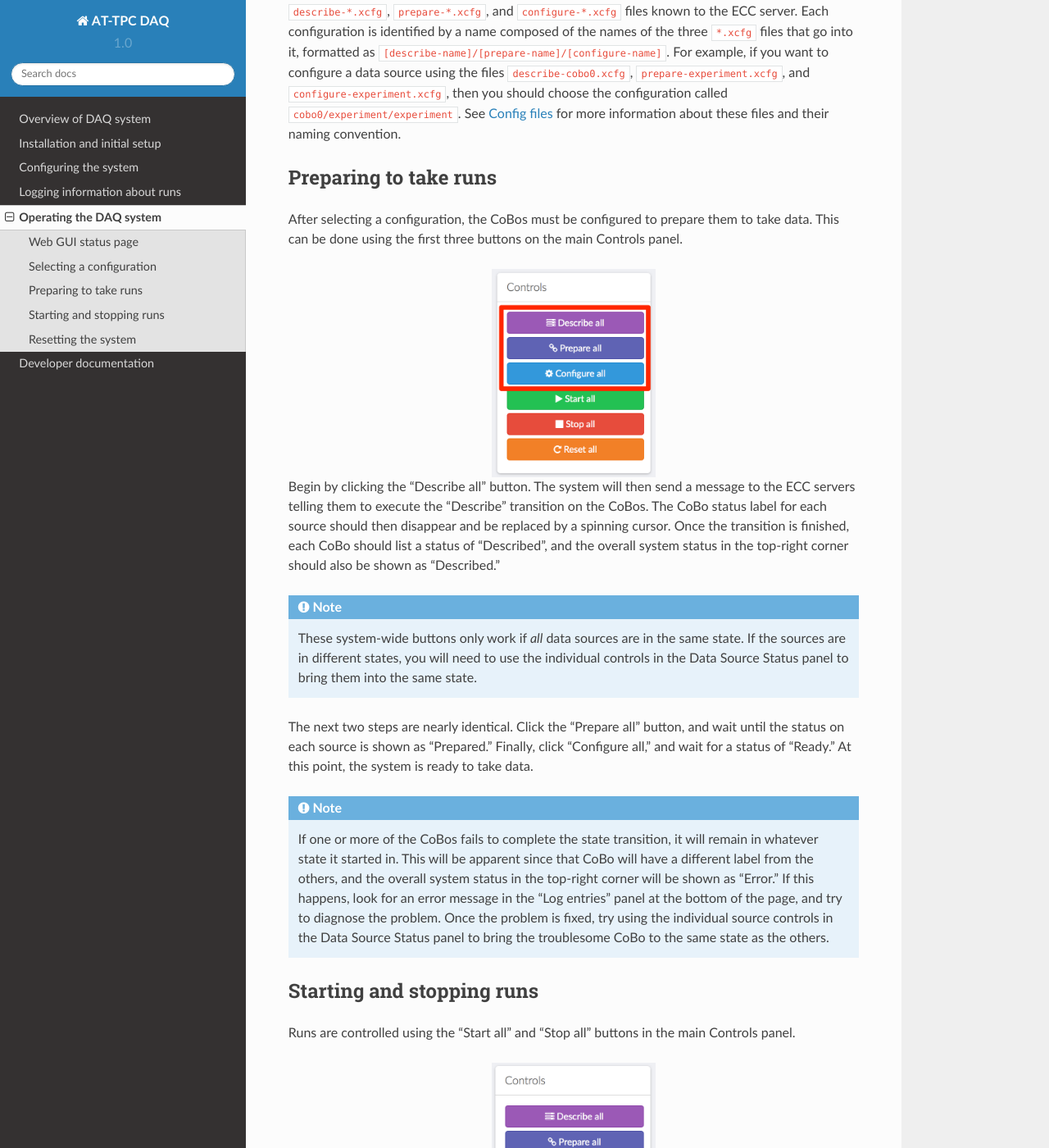
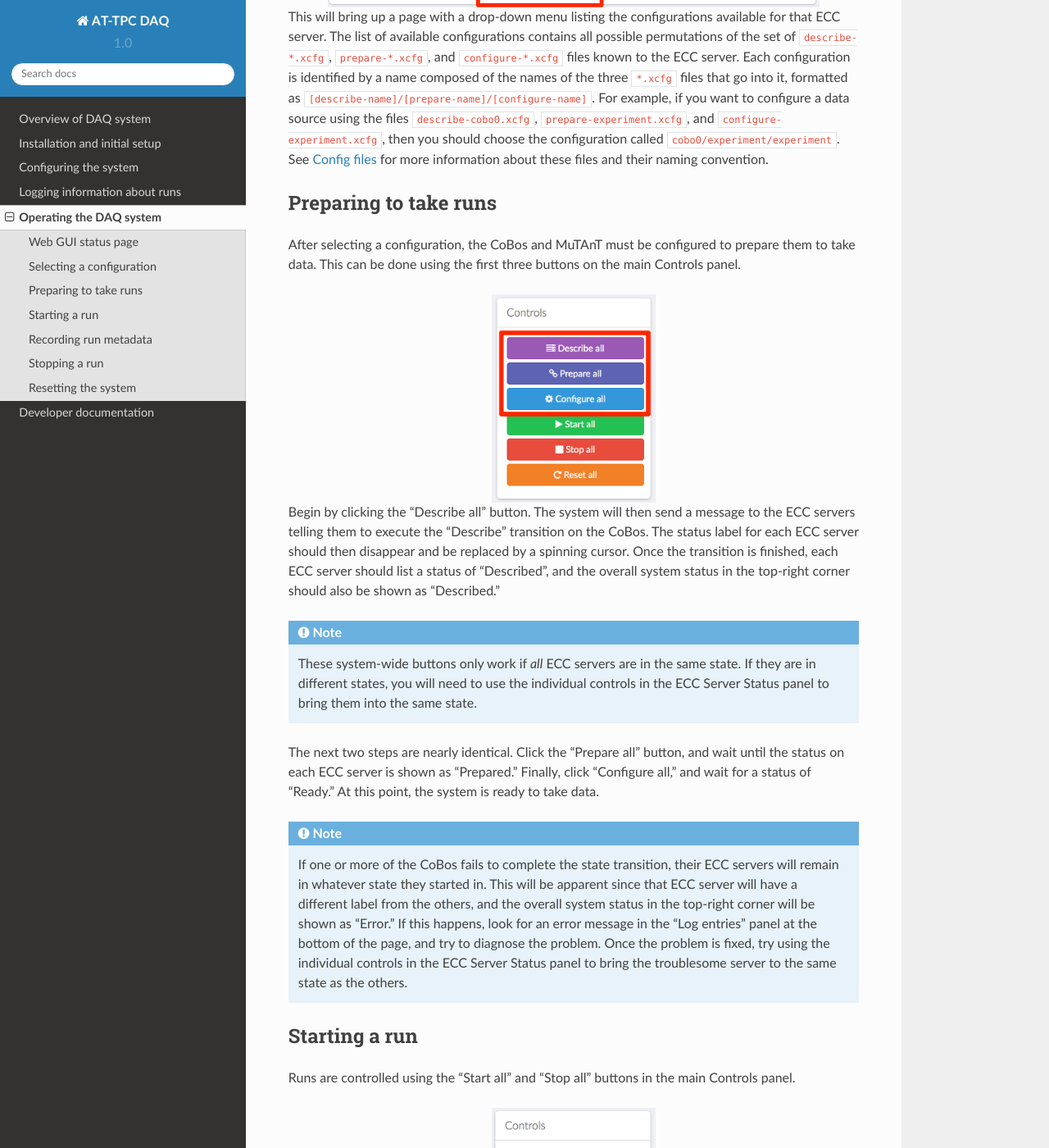
Before and after one commit to ATTPC/attpc-daq, a Sphinx documentation site: the page built from web/doc/operations.rst, in a window 1280 px wide and 1400 px high, scrolled down 1872 px. Shown: the whole window at 82% size. Built offline with Sphinx 7.4.7 and the Read the Docs theme 2.0.0, drawn with Linux system fonts in a browser that asks for light colours; some of the changed text lies outside the part shown.

Commit message:
Docs: updated docs for operations.

```diff
--- a/web/doc/operations.rst
+++ b/web/doc/operations.rst
@@ -26,11 +26,14 @@
     This panel lists the status of each ECC server the system knows about. The "State" indicator
     shows what state machine state the ECC server is in (i.e. "Idle", "Ready", "Running", etc.). The
     "Selected Config" column lists the name of the config file set that will be used to configure the devices.
-    Finally, the "Controls" column contains a set of buttons for changing the state of an individual ECC server.
-    These button should only be used for troubleshooting purposes.
+    he "Controls" column contains a set of buttons for changing the state of an individual ECC server.
+    These button should only be used for troubleshooting purposes. Finally, clicking the icon in the "Logs" column
+    will display the last few lines of the log file for that ECC server.
 
 Data Router Status
-    This panel shows the state of all of the data routers the system knows about.
+    This panel shows the state of all of the data routers the system knows about. The "Online" column shows if the
+    data router process is running, and the "Clean" column shows if the data router's staging directory contains
+    unsorted files. Both of these should display green checkmarks if the system is ready to take data.
 
 Log Entries
     This panel will show the latest error messages from the web interface. This does not include
@@ -47,17 +50,18 @@
 Selecting a configuration
 -------------------------
 
-Once all necessary processes are up and running, the status page should display a CoBo status of "Idle" and
-a DAQ status of "Ready" for each data source. At this point, you should select a config file for each CoBo.
+Once all necessary processes are up and running, the ECC Server Status panel should display a status of "Idle" for
+each ECC server and the Data Router Status panel should show green check marks next to each data router.
+At this point, you should select a config file for each ECC server.
 
 Config files can be selected by clicking the pencil icon next to the current config name in the Selected Config
-column of the Data Source Status panel.
+column of the ECC Server Status panel.
 
 ..  image:: images/config_column.png
     :width: 600 px
     :align: center
 
-This will bring up a page with a drop-down menu listing the configurations available for that data source. The
+This will bring up a page with a drop-down menu listing the configurations available for that ECC server. The
 list of available configurations contains all possible permutations of the set of ``describe-*.xcfg``,
 ``prepare-*.xcfg``, and ``configure-*.xcfg`` files known to the ECC server. Each configuration is identified by
 a name composed of the names of the three ``*.xcfg`` files that go into it, formatted as
@@ -69,37 +73,37 @@
 Preparing to take runs
 ----------------------
 
-After selecting a configuration, the CoBos must be configured to prepare them to take data. This can be done using
-the first three buttons on the main Controls panel.
+After selecting a configuration, the CoBos and MuTAnT must be configured to prepare them to take data. This can be
+done using the first three buttons on the main Controls panel.
 
 ..  image:: images/prepare_buttons.png
     :width: 200 px
     :align: center
 
 Begin by clicking the "Describe all" button. The system will then send a message to the ECC servers telling them
-to execute the "Describe" transition on the CoBos. The CoBo status label for each source should then disappear and
-be replaced by a spinning cursor. Once the transition is finished, each CoBo should list a status of "Described",
+to execute the "Describe" transition on the CoBos. The status label for each ECC server should then disappear and
+be replaced by a spinning cursor. Once the transition is finished, each ECC server should list a status of "Described",
 and the overall system status in the top-right corner should also be shown as "Described."
 
 ..  note::
-    These system-wide buttons only work if *all* data sources are in the same state. If the sources are in different
-    states, you will need to use the individual controls in the Data Source Status panel to bring them into the
+    These system-wide buttons only work if *all* ECC servers are in the same state. If they are in different
+    states, you will need to use the individual controls in the ECC Server Status panel to bring them into the
     same state.
 
-The next two steps are nearly identical. Click the "Prepare all" button, and wait until the status on each source
+The next two steps are nearly identical. Click the "Prepare all" button, and wait until the status on each ECC server
 is shown as "Prepared." Finally, click "Configure all," and wait for a status of "Ready." At this point, the system
 is ready to take data.
 
 ..  note::
-    If one or more of the CoBos fails to complete the state transition, it will remain in whatever state it started in.
-    This will be apparent since that CoBo will have a different label from the others, and the overall system status
-    in the top-right corner will be shown as "Error." If this happens, look for an error message in the "Log entries"
-    panel at the bottom of the page, and try to diagnose the problem. Once the problem is fixed, try using the
-    individual source controls in the Data Source Status panel to bring the troublesome CoBo to the same state as
-    the others.
+    If one or more of the CoBos fails to complete the state transition, their ECC servers will remain in whatever state
+    they started in. This will be apparent since that ECC server will have a different label from the others, and
+    the overall system status in the top-right corner will be shown as "Error." If this happens, look for an
+    error message in the "Log entries" panel at the bottom of the page, and try to diagnose the problem.
+    Once the problem is fixed, try using the individual controls in the ECC Server Status panel to bring the
+    troublesome server to the same state as the others.
 
-Starting and stopping runs
---------------------------
+Starting a run
+--------------
 
 Runs are controlled using the "Start all" and "Stop all" buttons in the main Controls panel.
 
@@ -116,36 +120,45 @@
 
 ..  danger::
     Data taking on the CoBos can also be started and stopped using the individual source control buttons on the
-    Data Source Status panel; however, if this is done, **the global run number will not be updated**. Therefore, these
+    ECC Server Status panel; however, if this is done, **the global run number will not be updated**. Therefore, these
     individual buttons should *only* be used in the case of an error where a CoBo fails to start recording data.
 
-Metadata about each run can be edited on the Run Metadata page, which can be accessed by clicking the link in the
-left-hand navigation menu. This is fine to do during a run; the run will continue without interruption even if the
-status page is not visible.
+Recording run metadata
+----------------------
+
+Once a new run has been started, metadata about the run can be entered by clicking on either the "Update values" or
+"Same as previous" button on the Run Information panel. Both of these will bring up a form where you can enter
+information about the current run. The only difference between the two is that the "Same as previous" button will
+pre-fill some fields with their values from the previous run. This is useful for values that don't change often.
 
 ..  image:: images/run_metadata_page.png
     :width: 600 px
     :align: center
 
-The metadata can be edited for a run by clicking the Edit button for that run. This allows you to set the run title,
-for example.
+Fill in any values on this page that were not filled automatically, and then click "Submit" to save them. You can
+get back to the status page by clicking "Status" in the left-hand menu.
+
+..  tip::
+    The run will continue even if you navigate away from the status page or close the web browser.
+
+Stopping a run
+--------------
 
 When it is time to stop a run, click the "Stop all" button. This will tell the CoBos to stop recording data, and it
-will also tell the system to connect to each Mac Mini and rearrange the data files into a directory for the
-just-completed run.
+will also tell the system to connect to each computer where the data router is running and rearrange the data files
+into a directory for the just-completed run. Watch the "Clean" column in the Data Router Status panel to see when
+this process has finished.
 
 ..  warning::
-    It may take several seconds for the data files to be rearranged for each data source. You **must** wait until
-    this process is complete before starting a new run, or else the files for multiple runs may be mixed together.
-    You can tell if this process is complete by looking at the DAQ Status column in the Data Source Status panel.
-    If the status is not "Ready," do *not* start a new run.
+    It may take several seconds for the data files to be rearranged on each computer. You must wait until
+    this process is complete before the system will allow you to start a new run.
 
 Resetting the system
 --------------------
 
 When an experiment is complete, or when you want to re-configure the CoBos, the system should be reset to the "Idle"
-state. This can be done by using the "Reset all" button in the main Controls panel. One click of this button will
-step each CoBo back by one state in the state machine (see :ref:`cobo_state_machine`).
+state. This can be done using the "Reset all" button in the main Controls panel. One click of this button will
+step each ECC server back by one state in the state machine (see :ref:`cobo_state_machine`).
 
 ..  note::
-    Each transition must finish before clicking the Reset button again.
+    Each transition must finish before you click the Reset button again.
```
Also changed, not shown: web/doc/images/config_column.png, web/doc/images/daq_main.png, web/doc/images/run_info_panel.png, web/doc/images/run_metadata_page.png.
